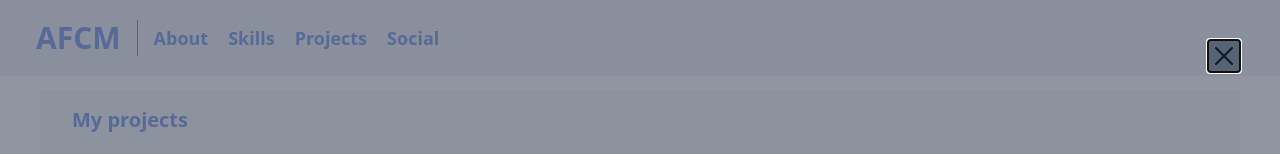
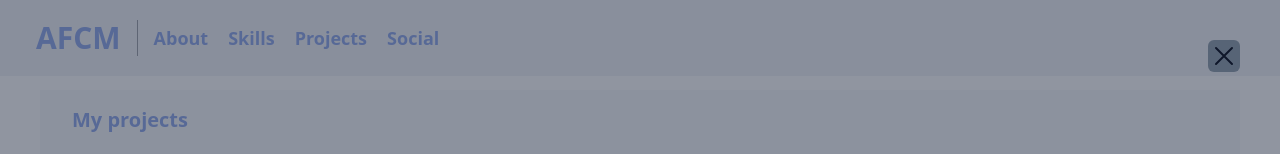
Before and after one commit to AFCMS/AFCMS.github.io, a React (Vite) app: page / in a window 1280 px wide. Both pictures are taken after a click on the picture 322 px from the left and 1505 px from the top of the page. Shown: the part 1105-1259 px from the top of the page. Built offline with nearby package versions, Linux system fonts and the light colour scheme.

Commit message:
Fix browser outline in image popup close button

```diff
--- a/src/components/ImagePopup/index.tsx
+++ b/src/components/ImagePopup/index.tsx
@@ -1,4 +1,4 @@
-import { useState, useEffect, useRef, Fragment } from "react";
+import React, { useState, useEffect, useRef, Fragment } from "react";
 import { Dialog, Transition } from "@headlessui/react";
 import { XMarkIcon } from "@heroicons/react/24/outline";
 
@@ -57,7 +57,7 @@ const ImagePopup = (props: {
 					>
 						<div className="z-80 fixed top-0 left-0 flex h-screen w-screen items-center justify-center">
 							<button
-								className="fixed top-10 right-10 h-8 w-8 appearance-none"
+								className="fixed top-10 right-10 h-8 w-8 appearance-none outline-none"
 								onClick={() => {
 									setOpen(false);
 									props.setCurrentImage(undefined);
```
